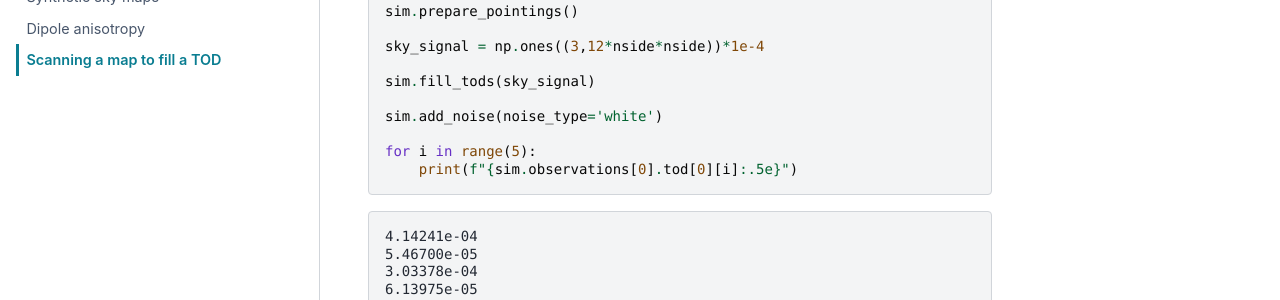
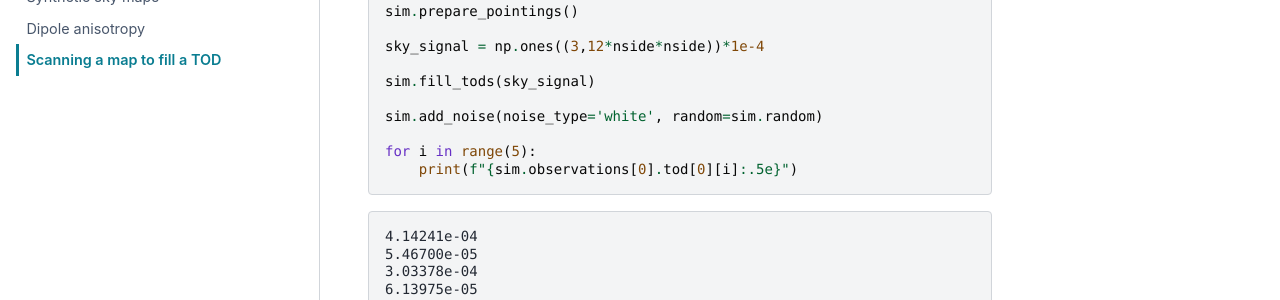
Before and after one commit to litebird/litebird_sim, a Sphinx documentation site: the page built from docs/source/map_scanning.rst, in a window 1280 px wide and 900 px high, scrolled down 3069 px, cut to the strip 0-622 px from the top of the window. Shown: the part 196-496 px from the top of the strip. Built offline with Sphinx 7.4.7 and the PyData theme 0.15.4, drawn with Linux system fonts in a browser that asks for light colours.

Commit message:
removed part of last commit

```diff
--- a/docs/source/map_scanning.rst
+++ b/docs/source/map_scanning.rst
@@ -174,7 +174,7 @@ transparent:
 
   sim.fill_tods(sky_signal)
 
-  sim.add_noise(noise_type='white')
+  sim.add_noise(noise_type='white', random=sim.random)
 
   for i in range(5):
       print(f"{sim.observations[0].tod[0][i]:.5e}")
--- a/docs/source/noise.rst
+++ b/docs/source/noise.rst
@@ -241,7 +241,7 @@ the interface is simplified.
 
   sim.create_observations(detectors=det)
 
-  sim.add_noise(noise_type='one_over_f')
+  sim.add_noise(noise_type='one_over_f', random=sim.random)
 
   for i in range(5):
       print(f"{sim.observations[0].tod[0][i]:.5e}")
```
Also changed, not shown: 1 other file.
